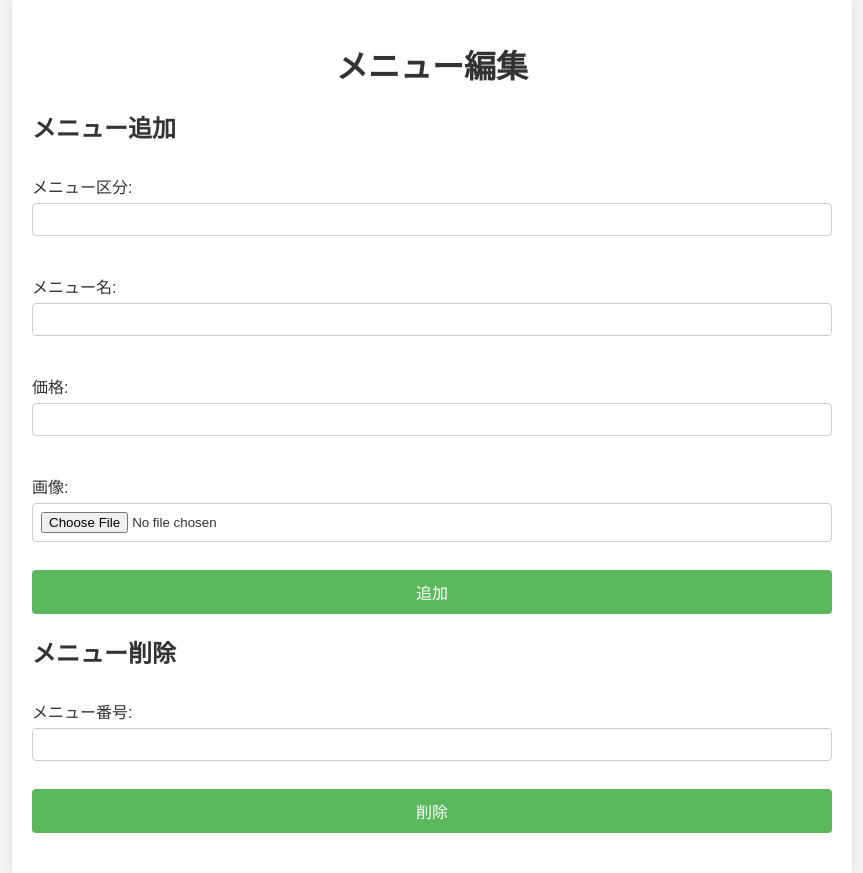
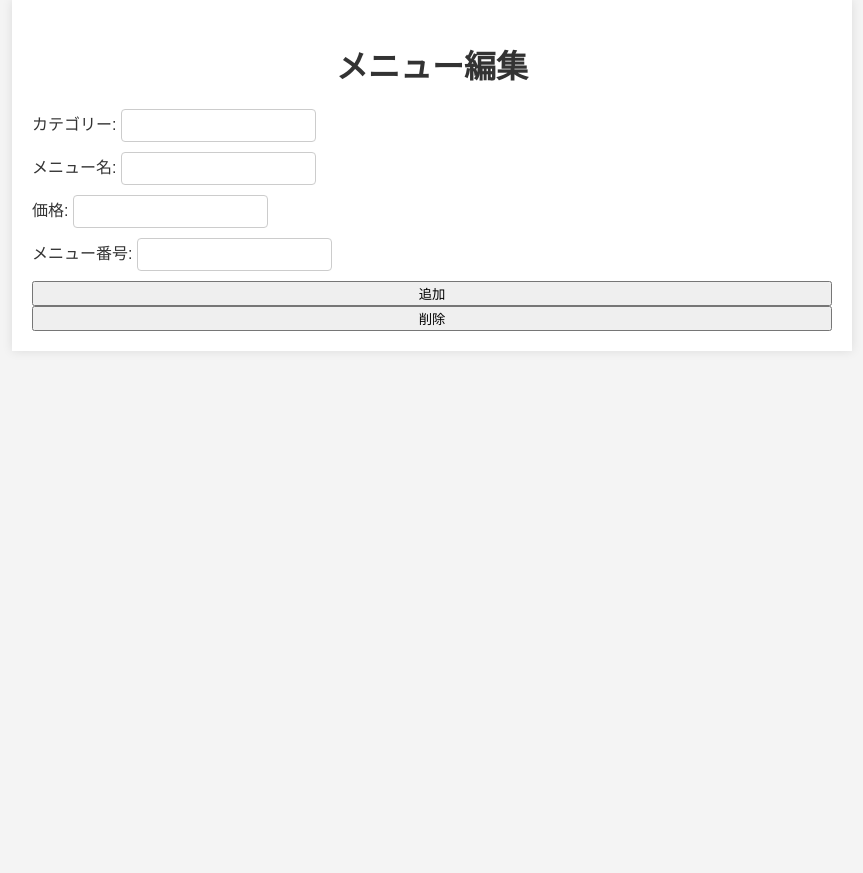
Before and after one commit to yabukilab/shimoda-b, a PHP site: page /edit_menu.php in a window 1280 px wide. Shown: the whole page, without its empty margins (208-1071 px from the left). After the commit the page ends 331 px from the top, so only its background shows below. Run offline with PHP 8.4, Linux system fonts and the light colour scheme.

Commit message:
sssssssssssssssssssss

```diff
--- a/htdocs/edit_menu.php
+++ b/htdocs/edit_menu.php
@@ -1,110 +1,123 @@
+<!DOCTYPE html>
+<html lang="ja">
+<head>
+    <meta charset="UTF-8">
+    <meta name="viewport" content="width=device-width, initial-scale=1.0">
+    <title>メニュー編集</title>
+    <link rel="stylesheet" href="edit.css">
+</head>
+<body>
+
+<div class="container">
+    <h1>メニュー編集</h1>
+
     <?php
     require 'db.php';
 
     $errors = [];
-$success = '';
+    $messages = [];
 
-// メニュー登録処理
-if ($_SERVER['REQUEST_METHOD'] === 'POST' && isset($_POST['add_menu'])) {
-    $sort = $_POST['sort'] ?? '';
-    $name = $_POST['name'] ?? '';
-    $price = $_POST['price'] ?? '';
-    $image = $_FILES['image']['tmp_name'] ?? '';
+    if ($_SERVER["REQUEST_METHOD"] == "POST") {
+        // メニューの追加処理
+        if (isset($_POST['add'])) {
+            $sort = trim($_POST['sort']);
+            $name = trim($_POST['name']);
+            $price = trim($_POST['price']);
+            $code = trim($_POST['code']);
 
-    // 入力チェック
-    if (empty($sort)) {
-        $errors[] = 'メニュー区分を入力してください。';
+            // 入力値の検証
+            if (empty($sort) || !preg_match("/^[a-zA-Z0-9ぁ-んァ-ヶー一-龠]+$/u", $sort)) {
+                $errors[] = "カテゴリーには有効な文字を使用してください。";
             }
-    if (empty($name)) {
-        $errors[] = 'メニュー名を入力してください。';
+            if (empty($name) || !preg_match("/^[a-zA-Z0-9ぁ-んァ-ヶー一-龠]+$/u", $name)) {
+                $errors[] = "メニュー名には有効な文字を使用してください。";
             }
-    if (empty($price)) {
-        $errors[] = '価格を入力してください。';
+            if (empty($price) || !is_numeric($price)) {
+                $errors[] = "価格には有効な数字を使用してください。";
             }
-    if (empty($image)) {
-        $errors[] = '画像を選択してください。';
+            if (empty($code) || !preg_match("/^[a-zA-Z0-9]+$/", $code)) {
+                $errors[] = "メニュー番号には有効な文字を使用してください。";
             }
 
-    // エラーがない場合、データベースに登録
+            // エラーがない場合、データベースに保存
             if (empty($errors)) {
-        $imageData = file_get_contents($image);
-        $stmt = $pdo->prepare('INSERT INTO menu (sort, name, price, image) VALUES (?, ?, ?, ?)');
-        if ($stmt->execute([$sort, $name, $price, $imageData])) {
-            $success = 'メニューが正常に追加されました。';
-        } else {
-            $errors[] = 'メニューの追加に失敗しました。';
+                try {
+                    $stmt = $pdo->prepare('INSERT INTO menu (sort, name, price, code) VALUES (?, ?, ?, ?)');
+                    $stmt->execute([$sort, $name, $price, $code]);
+                    $messages[] = "メニューが正常に追加されました。";
+                } catch (PDOException $e) {
+                    $errors[] = "データベースエラー: " . htmlspecialchars($e->getMessage());
                 }
             }
         }
 
-// メニュー削除処理
-if ($_SERVER['REQUEST_METHOD'] === 'POST' && isset($_POST['delete_menu'])) {
-    $code = $_POST['code'] ?? '';
+        // メニューの削除処理
+        if (isset($_POST['delete'])) {
+            $code = trim($_POST['code']);
 
-    // 入力チェック
-    if (empty($code)) {
-        $errors[] = 'メニュー番号を入力してください。';
+            // 入力値の検証
+            if (empty($code) || !preg_match("/^[a-zA-Z0-9]+$/", $code)) {
+                $errors[] = "メニュー番号には有効な文字を使用してください。";
             } else {
+                try {
+                    // メニューが存在するか確認
+                    $stmt = $pdo->prepare('SELECT * FROM menu WHERE code = ?');
+                    $stmt->execute([$code]);
+                    $menu = $stmt->fetch();
+
+                    if ($menu) {
+                        // メニューを削除
                         $stmt = $pdo->prepare('DELETE FROM menu WHERE code = ?');
-        if ($stmt->execute([$code])) {
-            $success = 'メニューが正常に削除されました。';
+                        $stmt->execute([$code]);
+                        $messages[] = "メニューが正常に削除されました。";
                     } else {
-            $errors[] = 'メニューの削除に失敗しました。';
+                        $messages[] = "メニューは既に削除されています。";
+                    }
+                } catch (PDOException $e) {
+                    $errors[] = "データベースエラー: " . htmlspecialchars($e->getMessage());
+                }
             }
         }
     }
     ?>
 
-<!DOCTYPE html>
-<html lang="ja">
-<head>
-    <meta charset="UTF-8">
-    <title>メニュー編集</title>
-    <link rel="stylesheet" href="edit.css">
-</head>
-<body>
-    <div class="container">
-        <h1>メニュー編集</h1>
-
     <?php if (!empty($errors)): ?>
-            <div class="errors">
-                <ul>
+        <div class="error-messages">
             <?php foreach ($errors as $error): ?>
-                        <li><?php echo htmlspecialchars($error, ENT_QUOTES, 'UTF-8'); ?></li>
+                <p><?php echo htmlspecialchars($error); ?></p>
             <?php endforeach; ?>
-                </ul>
         </div>
     <?php endif; ?>
 
-        <?php if (!empty($success)): ?>
-            <div class="success">
-                <p><?php echo htmlspecialchars($success, ENT_QUOTES, 'UTF-8'); ?></p>
+    <?php if (!empty($messages)): ?>
+        <div class="success-messages">
+            <?php foreach ($messages as $message): ?>
+                <p><?php echo htmlspecialchars($message); ?></p>
+            <?php endforeach; ?>
         </div>
     <?php endif; ?>
 
-        <div class="form-container">
-            <h2>メニュー追加</h2>
-            <form action="edit_menu.php" method="post" enctype="multipart/form-data">
-                <label for="sort">メニュー区分:</label>
-                <input type="text" name="sort" id="sort" required><br>
+    <form action="edit_menu.php" method="post">
+        <div>
+            <label for="sort">カテゴリー:</label>
+            <input type="text" id="sort" name="sort" required>
+        </div>
+        <div>
             <label for="name">メニュー名:</label>
-                <input type="text" name="name" id="name" required><br>
+            <input type="text" id="name" name="name" required>
+        </div>
+        <div>
             <label for="price">価格:</label>
-                <input type="text" name="price" id="price" required><br>
-                <label for="image">画像:</label>
-                <input type="file" name="image" id="image" required><br>
-                <input type="submit" name="add_menu" value="追加">
+            <input type="text" id="price" name="price" required>
+        </div>
+        <div>
+            <label for="code">メニュー番号:</label>
+            <input type="text" id="code" name="code" required>
+        </div>
+        <button type="submit" name="add">追加</button>
+        <button type="submit" name="delete">削除</button>
     </form>
 </div>
 
-        <div class="form-container">
-            <h2>メニュー削除</h2>
-            <form action="edit_menu.php" method="post">
-                <label for="code">メニュー番号:</label>
-                <input type="text" name="code" id="code" required><br>
-                <input type="submit" name="delete_menu" value="削除">
-            </form>
-        </div>
-    </div>
 </body>
 </html>
```
Lines whose indentation alone changed are shown as unchanged.
